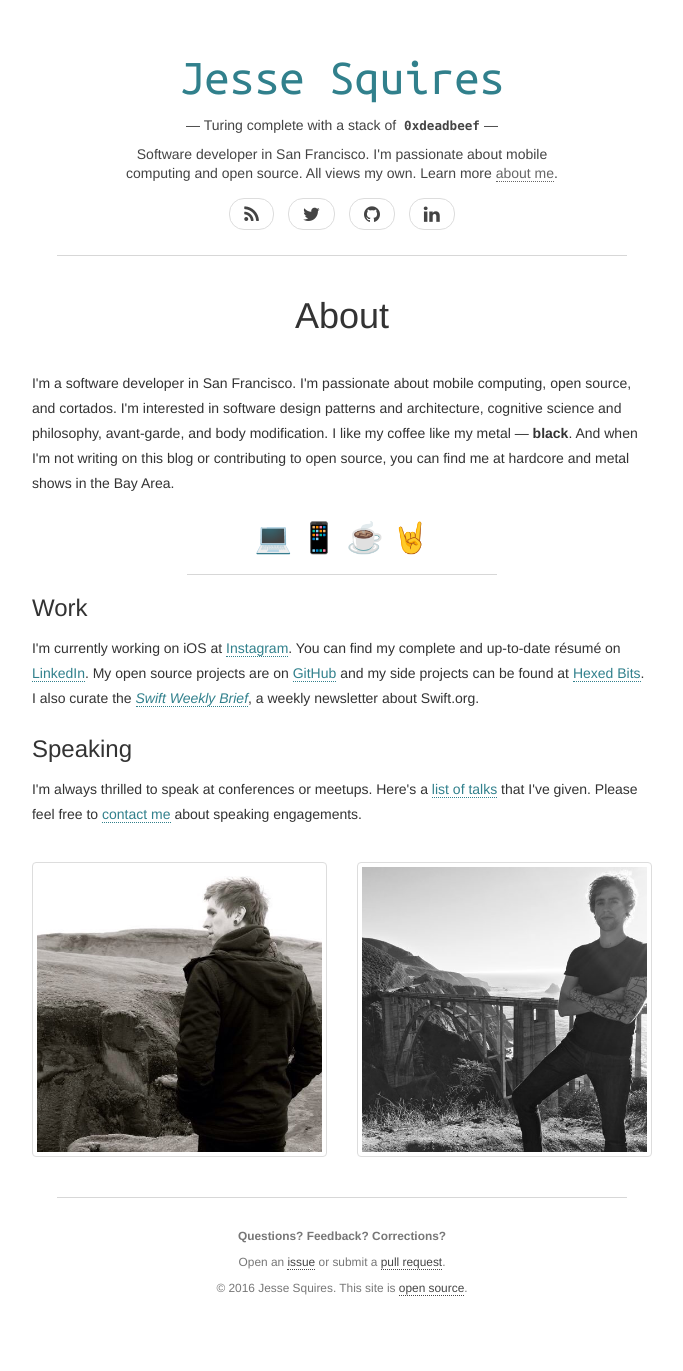
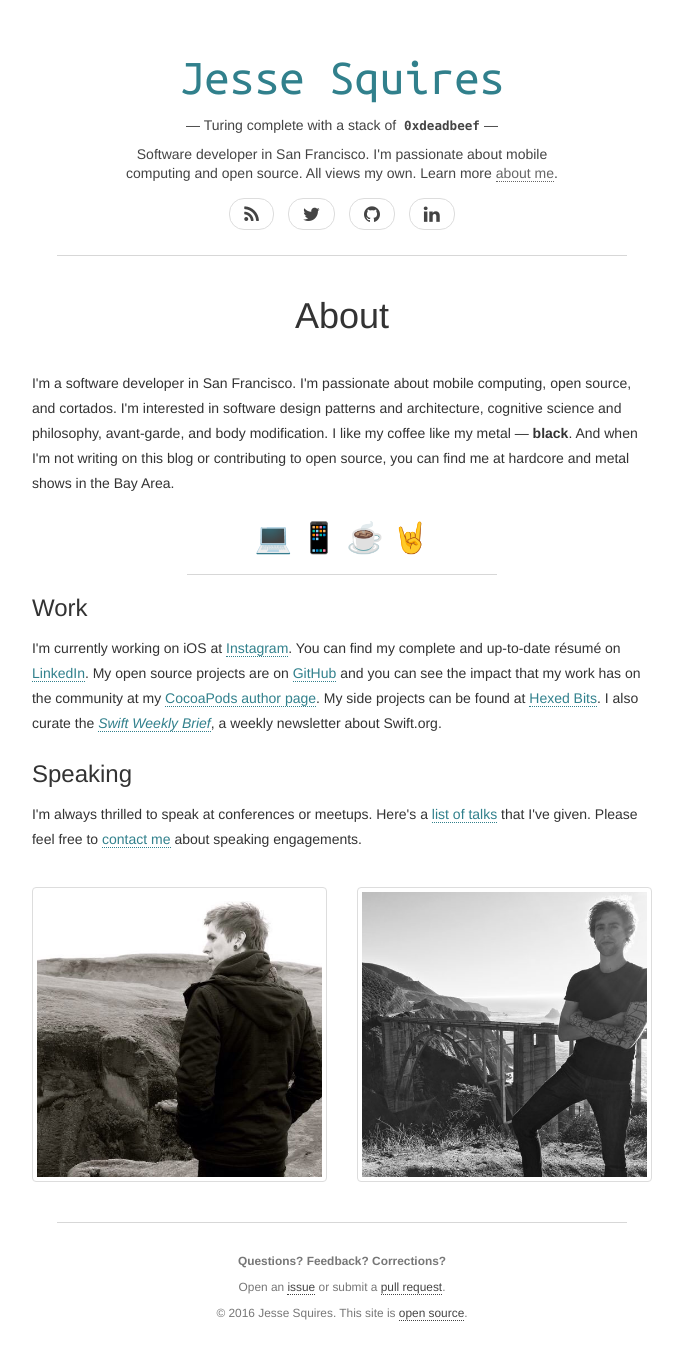
Before and after one commit to jessesquires/jessesquires.com, a Jekyll site: the page built from about.html, in a window 1280 px wide. Shown: the whole page, without its empty margins (298-981 px from the left). Built offline with Jekyll 4.4.1, drawn with Linux system fonts in a browser that asks for light colours; nearby versions of some CDN libraries; before the commit the page ends 1346 px from its top, so only the background shows below that.

Commit message:
update about

```diff
--- a/about.html
+++ b/about.html
@@ -14,7 +14,7 @@ title: About
       <hr>
 
       <h3>Work</h3>
-      <p>I'm currently working on iOS at <a href="http://instagram.com" target="_blank">Instagram</a>. You can find my complete and up-to-date résumé on <a href="{{ site.author.linkedin }}" target="_blank">LinkedIn</a>. My open source projects are on <a href="{{ site.author.github }}" target="_blank">GitHub</a> and my side projects can be found at <a href="http://hexedbits.com" target="_blank">Hexed Bits</a>. I also curate the <a href="http://swiftweekly.github.io" target="_blank"><em>Swift Weekly Brief</em></a>, a weekly newsletter about Swift.org.</p>
+      <p>I'm currently working on iOS at <a href="http://instagram.com" target="_blank">Instagram</a>. You can find my complete and up-to-date résumé on <a href="{{ site.author.linkedin }}" target="_blank">LinkedIn</a>. My open source projects are on <a href="{{ site.author.github }}" target="_blank">GitHub</a> and you can see the impact that my work has on the community at my <a href="https://cocoapods.org/owners/1808" target="_blank">CocoaPods author page</a>. My side projects can be found at <a href="http://hexedbits.com" target="_blank">Hexed Bits</a>. I also curate the <a href="http://swiftweekly.github.io" target="_blank"><em>Swift Weekly Brief</em></a>, a weekly newsletter about Swift.org.</p>
 
       <h3>Speaking</h3>
       <p>I'm always thrilled to speak at conferences or meetups. Here's a <a href="https://github.com/jessesquires/talks" target="_blank">list of talks</a> that I've given. Please feel free to <a href="mailto:jesse.squires.developer@gmail.com">contact me</a> about speaking engagements.</p>
```
